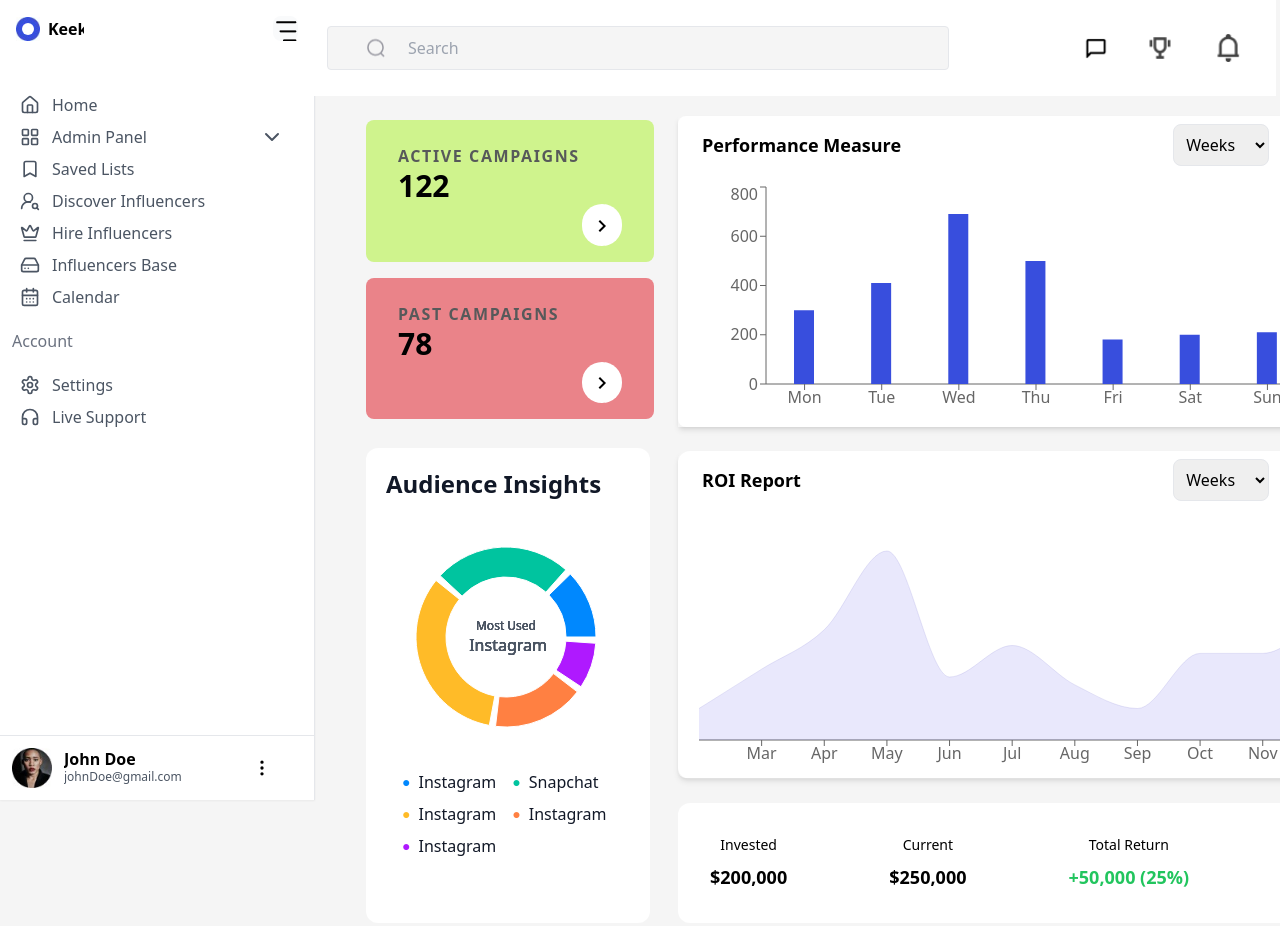
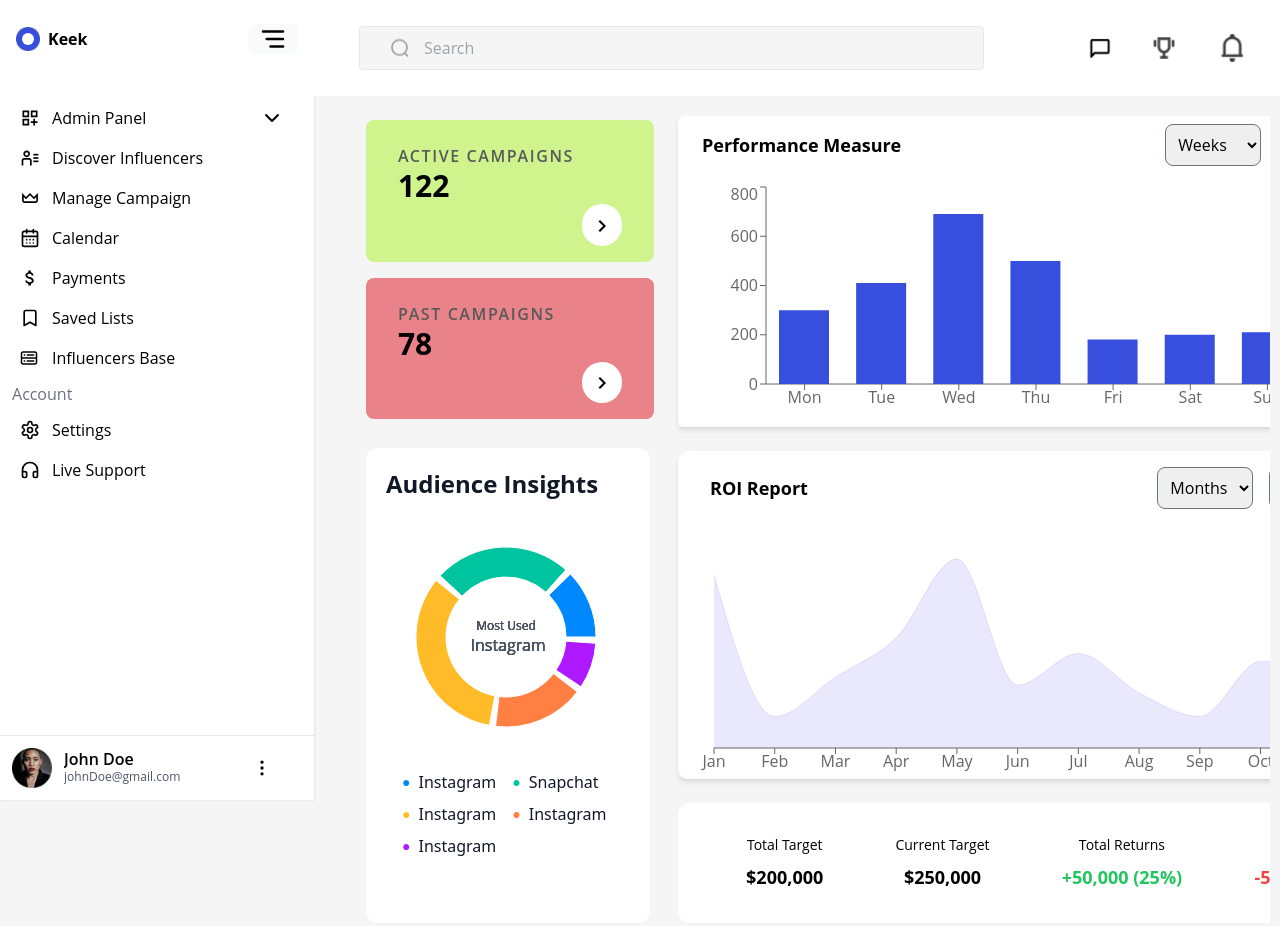
Before and after one commit to Tejas812002/Keek, a React (Create React App) app: page / in a window 1280 px wide. Shown: the top 926 px of the page. Built offline with nearby package versions, Linux system fonts and the light colour scheme.

Commit message:
Changes as per figma done

```diff
--- a/src/AdminPanel/AdminPanel.jsx
+++ b/src/AdminPanel/AdminPanel.jsx
@@ -1,18 +1,19 @@
-import React from 'react'
+import React, { useState } from 'react'
 import SidebarContent from '../Components/NavigationBar/SideBar/SidebarContent'
 import NavigationBar from '../Components/NavigationBar/Navbar/NavigationBar'
 import Dashboard from '../Components/Dashboard/Dashboard'
 
 const AdminPanel = () => {
+  const [expanded, setExpanded] = useState(true);
   return (
-    <div className="flex bg-[#F5F5F5] h-[950px] flex-col">
+    <div className="flex bg-[#F5F5F5] font-body h-[950px] flex-col ">
       <div >
-       <SidebarContent/>
+       <SidebarContent  expanded={expanded} setExpanded={setExpanded}/>
 
       </div>
       <div className="flex-row ">
-        <NavigationBar/>
-        <Dashboard />
+        <NavigationBar expanded={expanded}/>
+        <Dashboard expanded={expanded} />
       </div>
     </div>
   )
--- a/src/App.js
+++ b/src/App.js
@@ -4,8 +4,9 @@ import "./App.css";
 
 function App() {
   return (
-    <div >
+    <div className="max-h-[950px] " >
      <AdminPanel/>
+
     </div>
   );
 }
--- a/src/Components/Dashboard/BarGrapgh/BarGrapghComponent.jsx
+++ b/src/Components/Dashboard/BarGrapgh/BarGrapghComponent.jsx
@@ -1,4 +1,4 @@
-import React from 'react'
+import React ,  {useState} from 'react'
 import {
     BarChart,
     Bar,
@@ -9,20 +9,45 @@ import {
     Legend,
     Rectangle,
   } from "recharts";
+  import { FaArrowUp, FaArrowDown } from "react-icons/fa";
 
-const BarGrapghComponent = () => {
+const BarGrapghComponent = ({expanded}) => {
 
-    const data = [
-        {name: "Mon",amt: 300},
-        {name: "Tue",amt: 410},
-        {name: "Wed",amt: 690},
-        {name: "Thu",amt: 500},
-        {name: "Fri",amt: 181},
-        {name: "Sat",amt: 200},
-        {name: "Sun",amt: 210},
-      ];
+  const [selectedOption, setSelectedOption] = useState('Weeks');
 
+  // Static data for demo
+  const weekData = [
+    { name: 'Mon', amt: 300 },
+    { name: 'Tue', amt: 410 },
+    { name: 'Wed', amt: 690 },
+    { name: 'Thu', amt: 500 },
+    { name: 'Fri', amt: 181 },
+    { name: 'Sat', amt: 200 },
+    { name: 'Sun', amt: 210 },
+  ];
 
+  const monthData = [
+    { name: 'Jan', amt: 400 },
+    { name: 'Feb', amt: 300 },
+    { name: 'Mar', amt: 600 },
+    { name: 'Apr', amt: 700 },
+    { name: 'May', amt: 500 },
+    { name: 'Jun', amt: 300 },
+    { name: 'Jul', amt: 400 },
+    { name: 'Aug', amt: 300 },
+    { name: 'Sep', amt: 600 },
+    { name: 'Oct', amt: 700 },
+    { name: 'Nov', amt: 500 },
+    { name: 'Dec', amt: 300 },
+  ];
+
+  const handleOptionChange = (event) => {
+    setSelectedOption(event.target.value);
+  };
+
+  const dataToDisplay = selectedOption === 'Weeks' ? weekData : monthData;
+  const width = expanded ? 650 : 850;
+  const barSize =  selectedOption === 'Weeks' ? 50 : 30
 
     return (
     <div className='min-h-[296px] bg-white rounded-lg mt-1'>
@@ -30,20 +55,24 @@ const BarGrapghComponent = () => {
       <div class="flex justify-between items-center mb-4">
         <h2 class="text-lg font-bold pl-4 text-card-foreground">Performance Measure</h2>
         <div class="flex mr-8">
-          <select class="bg-secondary mr-4 text-secondary-foreground p-2 rounded-lg border border-border">
+          <select class="bg-secondary mr-4 text-secondary-foreground p-2 rounded-lg border border-border border-gray-500"
+             value={selectedOption}
+             onChange={handleOptionChange}
+          >
             <option>Weeks</option>
             <option>Months</option>
           </select>
-          <button class="bg-primary text-primary-foreground p-2 rounded-lg border border-border hover:bg-primary/80">Export PDF</button>
+          <button class="bg-primary text-primary-foreground p-2 rounded-lg border border-border border-gray-500 hover:bg-primary/80">Export PDF</button>
         </div>
       </div>
      <div className='flex flex-row justify-between'>
-     <div >
+     <div>
 
         <BarChart
-          width={650}
+
+          width={width}
           height={237}
-          data={data}
+          data={dataToDisplay}
 
           margin={{
             top: 5,
@@ -57,17 +86,19 @@ const BarGrapghComponent = () => {
           <YAxis  />
           <Tooltip  cursor={null}/>
           {/* <Legend /> */}
-          <Bar dataKey="amt" fill='#384EDD' barSize={20} activeBar={{  stroke: '#8884d8', strokeWidth: 2}}  />
+          <Bar dataKey="amt" fill='#384EDD' barSize={barSize} activeBar={{  stroke:  "#384EDD", strokeWidth: 2}}  />
         </BarChart>
 
         </div>
-        <div class="mt-6 mr-6 text-left  h-48 md:mt-0 md:ml-6 flex-col items-end justify-center">
-    <div class="text-l font-semibold text-sm text-red-500  mb-1" >Decrease</div>
-    <div class="text-l font-semibold text-xl mb-1 text-red-500" >20% </div>
-    <div class="text-muted-foreground text-sm text-gray-500 mb-1">Current week</div>
-    <div class="text-foreground text-xl font-bold mb-1" id="profitAmount">$200,000</div>
-    <div class="text-muted-foreground text-sm text-gray-500 mb-1">Previous week</div>
-    <div class="text-foreground text-xl font-bold">$200,000</div>
+        <div class="mt-8 mr-4 text-left  h-48 md:mt-0 md:ml-6 flex-col items-end justify-center">
+        <div class="font-semibold text-xs text-green-500  mb-2" >Increase</div>
+        <div class="font-semibold text-sm mb-2 text-green-500" >20% <FaArrowUp className='inline-block ml-1 mb-1' /></div>
+    <div class="font-semibold text-xs text-red-500  mb-2" >Decrease</div>
+    <div class="font-semibold text-sm mb-2 text-red-500" >20% <FaArrowDown className='inline-block ml-1 mb-1' /></div>
+    <div class="text-muted-foreground text-xs text-gray-500 mb-2">Current week</div>
+    <div class="text-foreground text-sm font-bold mb-2" id="profitAmount">200,000</div>
+    <div class="text-muted-foreground text-xs text-gray-500 mb-2">Previous week</div>
+    <div class="text-foreground text-sm font-bold">200,000</div>
   </div>
 
      </div>
--- a/src/Components/Dashboard/Dashboard.jsx
+++ b/src/Components/Dashboard/Dashboard.jsx
@@ -6,17 +6,21 @@ import BarGrapghComponent from './BarGrapgh/BarGrapghComponent'
 import InvestmentStats from './InvestmentStats/InvestmentStats'
 
 
-const Dashboard = () => {
+const Dashboard = ({ expanded }) => {
 
   return (
-    <div class={`flex relative top-20 left-[350px] w-[calc(100%-350px)] overflow-y-auto  bg-[#F5F5F5] space-y-4 p-4 `}>
+    <div class={` flex relative top-20 ${
+      !expanded
+        ? "left-[100px] w-[calc(100%-110px)]"
+        : "left-[350px] w-[calc(100%-360px)]"
+    }  overflow-y-auto  bg-[#F5F5F5] space-y-4 p-4 `}>
     <div class="flex flex-col justify-between mt-6 mb-2 max-w-72 ">
      <CampaignComponent/>
      <PieChartComponent/>
     </div>
 
     <div class="flex flex-col w-10/12 ml-6 mr-4 top-2/4 ">
-     <BarGrapghComponent/>
+     <BarGrapghComponent expanded={expanded}/>
 
   <RoiComponent/>
      <InvestmentStats/>
--- a/src/Components/Dashboard/InvestmentStats/InvestmentStats.jsx
+++ b/src/Components/Dashboard/InvestmentStats/InvestmentStats.jsx
@@ -3,22 +3,22 @@ import React from 'react'
 const InvestmentStats = () => {
 
   return (
-    <div class="flex items-center rounded-xl justify-between bg-white  p-8 mt-6 min-h-[100px]">
+    <div class="flex items-center rounded-xl justify-around bg-white  p-8 mt-6 min-h-[100px]">
     <div class="text-center">
-      <p class="text-sm mb-2 text-muted-foreground">Invested</p>
+      <p class="text-sm mb-2 text-muted-foreground">Total Target</p>
       <p class="text-lg font-bold">$200,000</p>
     </div>
     <div class="text-center">
-      <p class="text-sm mb-2 text-muted-foreground">Current</p>
+      <p class="text-sm mb-2 text-muted-foreground">Current Target</p>
       <p class="text-lg font-bold">$250,000</p>
     </div>
     <div class="text-center">
-      <p class="text-sm mb-2 text-muted-foreground">Total Return</p>
+      <p class="text-sm mb-2 text-muted-foreground">Total Returns</p>
       <p class="text-lg font-bold text-green-500">+50,000 (25%)</p>
     </div>
     <div class="text-center">
-      <p class="text-sm mb-2 text-muted-foreground">One day Return</p>
-      <p class="text-lg font-bold text-green-500">+5,000 (5%)</p>
+      <p class="text-sm mb-2 text-muted-foreground">Total Loss</p>
+      <p class="text-lg font-bold text-red-500">-5,000 (5%)</p>
     </div>
   </div>
   )
--- a/src/Components/Dashboard/PieChart/PieChartComponent.jsx
+++ b/src/Components/Dashboard/PieChart/PieChartComponent.jsx
@@ -47,7 +47,7 @@ const PieChartComponent = () => {
     const { name, value } = data[activeIndex];
 
     return (
-      <text x={cx} y={cy} textAnchor="middle" dominantBaseline="middle" fontSize="16" fill="#333">
+      <text x={cx} y={cy} textAnchor="middle" dominantBaseline="middle" fontSize="14" fill="#333">
         {`${name} (${value})`}
       </text>
     );
@@ -55,7 +55,7 @@ const PieChartComponent = () => {
 
   return (
     <div className="bg-white mt-8 w-[284px] h-[475px] rounded-xl p-5">
-      <h1 className="text-gray-900 font-bold text-2xl mb-5">Audience Insights</h1>
+      <h1 className="text-gray-900 font-body font-bold text-2xl mb-5">Audience Insights</h1>
       <PieChart width={300} height={400} onMouseLeave={onPieLeave} style={{left: "-85px",
               top: "-88px"}}>
         <Pie
@@ -78,7 +78,7 @@ const PieChartComponent = () => {
         {/* <Tooltip /> */}
 
       </PieChart>
-      <div className="flex flex-wrap ml-4" style={{ marginTop: '-150px' }}>
+      <div className="flex flex-wrap ml-4 font-body" style={{ marginTop: '-150px' }}>
         {data.map((entry, index) => (
           <div key={`legend-${index}`} className="flex items-center mb-2 mr-4">
             <span className="mr-2 text-sm" style={{ color: COLORS[index % COLORS.length] }}>●</span>
--- a/src/Components/Dashboard/ROI/RoiComponent.jsx
+++ b/src/Components/Dashboard/ROI/RoiComponent.jsx
@@ -1,76 +1,99 @@
-import React from 'react'
+import React, { useState } from 'react';
 import {
   AreaChart,
   Area,
   XAxis,
   YAxis,
-    CartesianGrid,
   Tooltip,
   ResponsiveContainer
-  } from "recharts";
-
+} from 'recharts';
 
 const RoiComponent = () => {
-  const months = [
-    'Feb', 'Mar', 'Apr', 'May', 'Jun', 'Jul', 'Aug', 'Sep', 'Oct', 'Nov', 'Dec', 'Jan'
+  const [selectedOption, setSelectedOption] = useState('Months'); // Default option is Months
+
+  const months = ['Jan',
+    'Feb', 'Mar', 'Apr', 'May', 'Jun', 'Jul', 'Aug', 'Sep', 'Oct', 'Nov', 'Dec',
   ];
 
+  const weekData = [
+    { name: 'Mon', amt: 300 },
+    { name: 'Tue', amt: 410 },
+    { name: 'Wed', amt: 690 },
+    { name: 'Thu', amt: 500 },
+    { name: 'Fri', amt: 181 },
+    { name: 'Sat', amt: 680 },
+    { name: 'Sun', amt: 210 },
+  ];
 
-  const data = [
-    { name: "Feb", amt: 400 },
-    { name: "Mar", amt: 900 },
-    { name: "Apr", amt: 1400 },
-    { name: "May", amt: 2400 },
-    { name: "Jun", amt: 800 },
-    { name: "Jul", amt: 1200 },
-    { name: "Aug", amt: 700 },
-    { name: "Sep", amt: 400 },
-    { name: "Oct", amt: 1100 },
-    { name: "Nov", amt: 1100 },
-    { name: "Dec", amt: 1600 },
-    { name: "Jan", amt: 2200 }
+  const monthData = [
+    { name: 'Jan', amt: 2200 },
+    { name: 'Feb', amt: 400 },
+    { name: 'Mar', amt: 900 },
+    { name: 'Apr', amt: 1400 },
+    { name: 'May', amt: 2400 },
+    { name: 'Jun', amt: 800 },
+    { name: 'Jul', amt: 1200 },
+    { name: 'Aug', amt: 700 },
+    { name: 'Sep', amt: 400 },
+    { name: 'Oct', amt: 1100 },
+    { name: 'Nov', amt: 1100 },
+    { name: 'Dec', amt: 1600 },
+
   ].sort((a, b) => months.indexOf(a.name) - months.indexOf(b.name));
 
+  const dataToDisplay = selectedOption === 'Weeks' ? weekData : monthData;
+
+  const handleOptionChange = (event) => {
+    setSelectedOption(event.target.value);
+  };
 
   return (
-
-<div className='max-h-[328px] bg-white  mt-6 rounded-xl h-96 '>
-<div class="bg-card p-2 jusitfy-between rounded-lg shadow-md">
-  <div class="flex justify-between items-center mb-10">
-    <h2 class="text-lg font-bold pl-4 text-card-foreground">ROI Report</h2>
-    <div class="flex mr-8">
-      <select class="bg-secondary mr-4 text-secondary-foreground p-2 rounded-lg border border-border">
-        <option>Weeks</option>
-        <option>Months</option>
+    <div className='bg-white mt-6 rounded-xl max-h-[328px]'>
+      <div className='bg-card max-h-[328px] p-4 justify-between rounded-lg shadow-md'>
+        <div className='flex justify-between items-center mb-10'>
+          <h2 className='text-lg font-bold pl-4 text-card-foreground'>ROI Report</h2>
+          <div className='flex mr-8 '>
+            <select
+              className='bg-secondary mr-4 text-secondary-foreground p-2 rounded-lg border border-gray-500'
+              value={selectedOption}
+              onChange={handleOptionChange}
+            >
+              <option value='Weeks'>Weeks</option>
+              <option value='Months'>Months</option>
             </select>
-      <button className="bg-primary text-primary-foreground p-2 rounded-lg border border-border hover:bg-primary/80">Export PDF</button>
+            <button className='bg-primary text-primary-foreground p-2 rounded-lg border border-gray-500 hover:bg-primary/80'>
+              Export PDF
+            </button>
           </div>
         </div>
-  <div style={{ width: "100%", height: 229 , top:"78px" }}>
+        <div style={{ width: '100%', height: 229 }}>
           <ResponsiveContainer>
             <AreaChart
-          data={data}
+              data={dataToDisplay}
               margin={{
                 top: 10,
-            right: 30,
-            left: 13,
+                right: 20,
+                left: 20,
                 bottom: 0
               }}
             >
               {/* <CartesianGrid strokeDasharray="3 3" /> */}
-          <XAxis dataKey="name" />
+              <XAxis dataKey='name' />
               {/* <YAxis /> */}
               <Tooltip />
-          <Area type="monotone" dataKey="amt" stroke="#8884d8" fill="#4F46E5" opacity={0.2} />
+              <Area
+                type='monotone'
+                dataKey='amt'
+                stroke='#8884d8'
+                fill='#4F46E5'
+                opacity={0.2}
+              />
             </AreaChart>
           </ResponsiveContainer>
         </div>
       </div>
     </div>
-
-
-
-  )
-}
+  );
+};
 
 export default RoiComponent;
--- a/src/Components/NavigationBar/Navbar/NavigationBar.jsx
+++ b/src/Components/NavigationBar/Navbar/NavigationBar.jsx
@@ -5,17 +5,17 @@ import messageIcon from '../../../Assets/message-outline.png';
 import trophyIcon from '../../../Assets/trophy.png';
 
 
-const NavigationBar = () => {
+const NavigationBar = ({ expanded }) => {
   return (
 
-    <div className="fixed z-10 top-0 left-[311px] w-[calc(100%-315px)] bg-white h-24 flex items-center justify-between bg-background  px-4">
+    <div   className={`fixed z-10 top-0 ${!expanded && "left-[78px] w-[calc(100%-65px)]"} left-[311px] w-[calc(100%-311px)] bg-white h-24 flex items-center justify-between bg-background  px-4`}>
 
-    <div className="relative flex items-center  w-8/12">
-      <img src={SearchIcon} alt="magnifier" className="absolute left-10  top-1/2 transform -translate-y-1/2" />
+    <div className="relative flex items-center left-8 w-8/12">
+      <img src={SearchIcon} alt="magnifier" className="absolute left-8  top-1/2 transform -translate-y-1/2" />
       <input
         type="text"
         placeholder="Search"
-        className="w-full h-11 bg-[#F5F5F5]  pl-20 py-1 rounded bg-input text-foreground border border-border focus:outline-none focus:ring-2 focus:ring-ring"
+        className="w-full h-11 bg-[#F5F5F5]  pl-16 py-1 rounded bg-input text-foreground border border-border focus:outline-none focus:ring-2 focus:ring-ring"
       />
     </div>
 
--- a/src/Components/NavigationBar/SideBar/SideBar.jsx
+++ b/src/Components/NavigationBar/SideBar/SideBar.jsx
@@ -4,29 +4,31 @@ import logo from "../../../Assets/Logo.jpg";
 import white from "../../../Assets/white.jpg";
 import profile from "../../../Assets/intersect.jpg";
 import menu from '../../../Assets/menu2.png'
+import { TbMenuDeep } from "react-icons/tb";
 
 export const SidebarContext = createContext();
 
-const SideBar = ({ children }) => {
-  const [expanded, setExpanded] = useState(true);
+const SideBar = ({ children, expanded, setExpanded }) => {
+  // const [expanded, setExpanded] = useState(true);
   const [selectedItem, setSelectedItem] = useState(null);
 
   return (
     <div>
-      <aside className={`fixed h-screen max-w-[340px] z-10`}>
-        <nav className={`h-full flex flex-col bg-white text-left border-r shadow-sm ${expanded ? "w-[315px]" : "w-20"}`}>
-          <div className='p-4 pb-2 flex items-center'>
+      <aside className={`fixed h-screen max-w-[340px] z-10 transition-all duration-100 ease-in`}>
+        <nav className={`h-full flex flex-col bg-white text-left border-r shadow-sm
+          ${expanded ? "w-[315px]" : "w-20"}`}>
+          <div className='p-4 pb-2 mt-2 flex items-center'>
             <div className={`relative flex-shrink-0 overflow-hidden transition-all ${expanded ? "w-6" : "w-6"}`}>
-              <img src={logo} className={'block w-full h-auto'} alt="Logo" />
+              <img src={logo} className='block w-full h-auto' alt="Logo" />
               <img src={white} className='absolute rounded-full inset-0 m-auto' style={{ height: '50%', width: '50%' }} alt="White Logo" />
             </div>
-            <p className={`ml-2 font-bold overflow-hidden transition-all ${expanded ? "w-9" : "w-0"}`}>Keek</p>
-            <button onClick={() => setExpanded(curr => !curr)} className='ml-auto rounded-lg bg-gray-50 hover:bg-gray-100'>
-              {expanded ? <img src={menu} className={'block w-full h-auto'} alt="menuLogo" /> : <EllipsisVertical />}
+            <p className={`ml-2 font-bold overflow-hidden transition-all ${expanded ? "w-10" : "w-0"}`}>Keek</p>
+            <button onClick={() => setExpanded(curr => !curr)} className='ml-auto rounded-lg bg-gray-50 '>
+              {expanded ? <TbMenuDeep className='text-3xl mx-[10px]'  /> : <EllipsisVertical />}
             </button>
           </div>
           <SidebarContext.Provider value={{ expanded, selectedItem, setSelectedItem }}>
-            <ul className='flex-1 mt-10 px-3'>{children}</ul>
+            <ul className='flex-1 space-y-2 mt-10 px-3'>{children}</ul>
           </SidebarContext.Provider>
 
           <div className='border-t flex p-3'>
@@ -63,7 +65,7 @@ export function SidebarItem({ icon, text, alert, children, customClass }) {
       <li
         onClick={handleClick}
         className={`relative flex items-center py-1 px-2 font-medium rounded-md cursor-pointer transition-colors group
-          ${isSelected ? "bg-indigo-200 text-indigo-900" : "hover:bg-indigo-50 text-gray-600"} ${expanded ? "" : "h-10"} ${customClass}`}
+          ${isSelected ? "bg-indigo-200 text-indigo-900" : "hover:bg-indigo-50 text-black-600"} ${expanded ? "" : "h-10"} ${customClass}`}
         style={{ padding: expanded ? '0.25rem 0.5rem' : '0.25rem', width: expanded ? 'auto' : 'max-content' }}
       >
         <div className='flex items-center'>
@@ -81,7 +83,7 @@ export function SidebarItem({ icon, text, alert, children, customClass }) {
           )}
         </div>
         {!expanded && (
-          <div className={`absolute left-full rounded-md px-2 py-1 ml-6 bg-indigo-100 text-indigo-800 text-sm invisible opacity-20 -translate-x-3 transition-all group-hover:visible group-hover:opacity-100 group-hover:translate-x-0`}>
+          <div className={`absolute left-full rounded-md px-2 py-1 ml-6  text-black text-sm invisible opacity-20 -translate-x-3 transition-all group-hover:visible group-hover:opacity-100 group-hover:translate-x-0`}>
             {text}
           </div>
         )}
--- a/src/Components/NavigationBar/SideBar/SidebarContent.jsx
+++ b/src/Components/NavigationBar/SideBar/SidebarContent.jsx
@@ -1,22 +1,28 @@
 import React from 'react';
 import SideBar, { SidebarItem, SidebarContext } from './SideBar';
-import { Home, LayoutGrid, UserRoundSearch, Crown, HardDrive, CalendarDays, Bookmark, Settings, Headphones } from 'lucide-react';
+import { Home, LayoutGrid, UserRoundSearch, Crown, DollarSign,Server, CalendarDays, Bookmark, Settings, Headphones } from 'lucide-react';
+import { MdOutlineDashboardCustomize } from "react-icons/md";
+import { CgUserList } from "react-icons/cg"
+import { CgCrown } from "react-icons/cg";
+import { CgDatabase } from "react-icons/cg";
+import { MdAttachMoney } from "react-icons/md";
 
-const SidebarContent = () => {
+const SidebarContent = ({expanded, setExpanded}) => {
   return (
    <div className='max-w-[340px] '>
-     <SideBar >
-      <SidebarItem icon={<Home size={20}  />} text="Home"  />
-      <SidebarItem icon={<LayoutGrid size={20}  />} text="Admin Panel">
-        <SidebarItem text="ROI Report" customClass="text-gray-400" />
-        <SidebarItem text="Audience Insights" customClass="text-gray-400" />
-        <SidebarItem text="Manage Influencers" customClass="text-gray-400" />
+     <SideBar expanded={expanded} setExpanded={setExpanded} >
+      {/* <SidebarItem icon={<Home size={20}  />} text="Home"  /> */}
+      <SidebarItem icon={<MdOutlineDashboardCustomize  size={20}/>} text="Admin Panel">
+        <SidebarItem text="ROI Report" customClass="text-gray-600" />
+        <SidebarItem text="Audience Insights" customClass="text-gray-600" />
+        <SidebarItem text="Manage Influencers" customClass="text-gray-600" />
       </SidebarItem>
+      <SidebarItem icon={<CgUserList size={20} />} text="Discover Influencers" />
+      <SidebarItem icon={<CgCrown size={20} />} text="Manage Campaign" />
+      <SidebarItem icon={<CalendarDays size={20} />} text="Calendar" />
+      <SidebarItem icon={<MdAttachMoney size={20} />} text="Payments" />
       <SidebarItem icon={<Bookmark size={20} />} text="Saved Lists" />
-      <SidebarItem icon={<UserRoundSearch size={20} />} text="Discover Influencers" />
-      <SidebarItem icon={<Crown size={20} />} text="Hire Influencers" />
-      <SidebarItem icon={<HardDrive size={20} />} text="Influencers Base" />
-      <SidebarItem icon={<CalendarDays size={20} />} text="Calendar" />
+      <SidebarItem icon={<CgDatabase  size={18} />} text="Influencers Base" />
 
       <SidebarContext.Consumer>
         {({ expanded }) =>
--- a/src/index.css
+++ b/src/index.css
@@ -1,3 +1,4 @@
 @tailwind base;
 @tailwind components;
 @tailwind utilities;
+@import url('https://fonts.googleapis.com/css2?family=Open+Sans:ital,wght@0,300..800;1,300..800&display=swap');
--- a/tailwind.config.js
+++ b/tailwind.config.js
@@ -5,6 +5,9 @@ module.exports = {
   theme: {
     extend: {
 
+      fontFamily: {
+        body: ["Open Sans", "sans-serif", "Arial", "Helvetica Neue", "Inter"],
+      },
     },
   },
   plugins: [],
```
Lines whose indentation alone changed are shown as unchanged.
